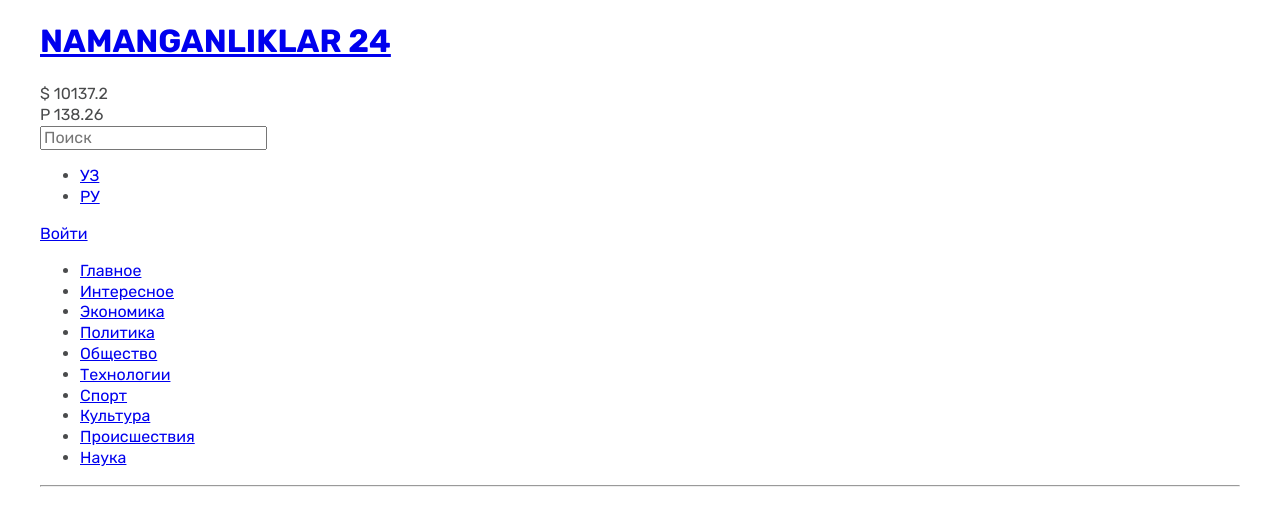
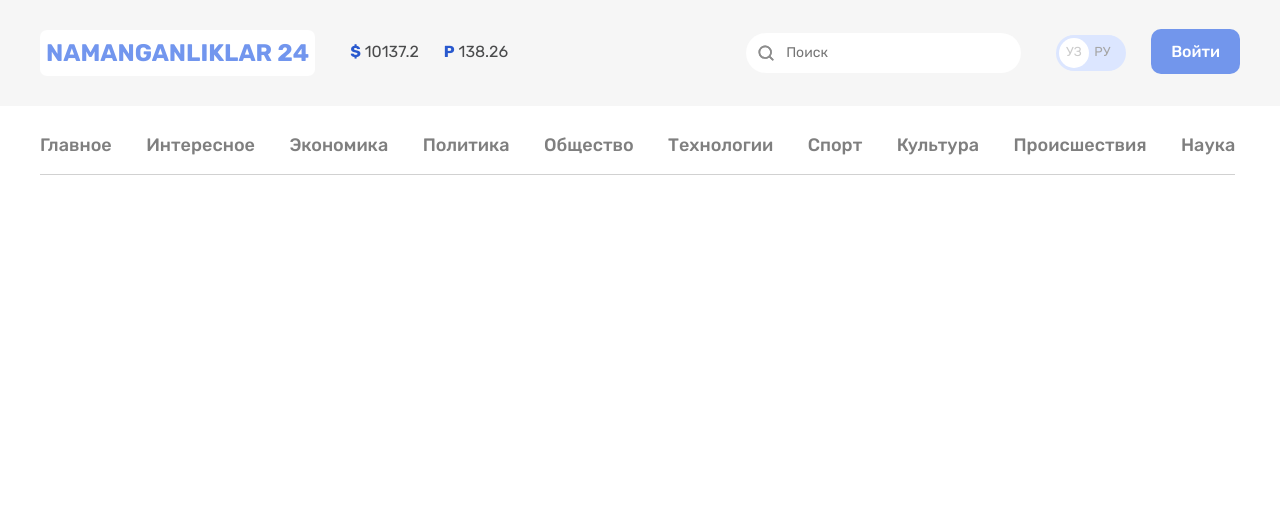
Before and after one commit to anwarbek/namanganliklar-24, a plain HTML site: page index.html in a window 1280 px wide. Drawn offline with Linux system fonts and the light colour scheme.

Commit message:
Add site-header styles

```diff
--- a/css/styles.css
+++ b/css/styles.css
@@ -16,10 +16,175 @@ body {
 
 /* CONTAIBNER */
 .container {
+  display: flex;
+  justify-content: space-between;
   width: 100%;
   max-width: 1260px;
   padding: 0px 30px;
   margin: 0 auto;
 }
 
-/* Rubik 700, 400, 500 */
+.header-top {
+  display: flex;
+  align-items: center;
+  background-color: #f6f6f6;
+}
+
+.header-left-column {
+  display: flex;
+  align-items: center;
+  font-size: 24px;
+}
+
+.logo-text {
+  font-family: "Rubik", "Arial" sans-serif;
+  text-decoration: none;
+  color: #7296ee;
+  background-color: #fff;
+  border-radius: 7px;
+  margin-top: 30px;
+  margin-bottom: 30px;
+}
+
+h1 {
+  font-size: 24px;
+  font-weight: 700;
+  line-height: 28.5px;
+  padding: 9px 6px 8px 6px;
+  margin: 0;
+}
+
+.currency-section {
+  display: flex;
+  font-size: 16px;
+}
+
+.currency:not(:last-child) {
+  margin-left: 35px;
+  margin-right: 25px;
+}
+
+.currency span:first-child {
+  font-weight: bold;
+  color: #2959CE;
+}
+
+.header-right-column {
+  display: flex;
+  align-items: center;
+  justify-content: space-between;
+}
+
+.header-right-column:not(:last-child) {
+  padding-right: 25px;
+
+}
+
+.search {
+  width: 275px;
+  box-sizing: border-box;
+  border: 0px solid #fff;
+  border-radius: 50px;
+  font-size: 14px;
+  font-weight: normal;
+  background-color: white;
+  background-image: url('/img/search.svg');
+  background-position: 10px 10px;
+  background-repeat: no-repeat;
+  padding: 12px 20px 12px 40px;
+  margin-top: 30px;
+  margin-bottom: 30px;
+  margin-right: 35px;
+}
+
+.links {
+  padding-right: 25px;
+}
+
+.language-links {
+  display: flex;
+  align-items: center;
+  justify-content: space-around;
+  width: 70px;
+  height: 36px;
+  background-color: #dce6ff;
+  border-radius: 39px;
+  padding: 0;
+  list-style: none;
+
+}
+
+.link-ru, .ru {
+  font-size: 13px;
+  padding: 0;
+}
+
+.uz, .ru {
+  display: flex;
+  align-items: center;
+  justify-content: center;
+  text-decoration: none;
+}
+
+.uz {
+  font-size: 13px;
+  width: 30px;
+  height: 30px;
+  color: #000;
+  opacity: 0.2;
+  padding-left: 0;
+}
+
+.link-uz {
+  width: 30px;
+  height: 30px;
+  border-radius: 50px;
+  background-color: #fff;
+  margin: 0;
+}
+
+.ru {
+  color: #a6a6a6;
+  padding-right: 13px;
+}
+
+
+
+.login {
+  font-size: 16px;
+  font-weight: 500;
+  color: #fff;
+  background-color: #7296ec;
+  padding: 13px 20px;
+  margin-top: 30px;
+  margin-bottom: 30px;
+  border-radius: 10px;
+  text-decoration: none;
+}
+
+.sitenav {
+  font-weight: 500;
+  font-size: 18px;
+  line-height: 1;
+  margin-top: 30px;
+  background-color: #fff;
+}
+
+.sitenav-list {
+  display: flex;
+  align-items: center;
+  padding: 0;
+  margin: 0;
+  padding-bottom: 20px;
+  list-style: none;
+  border-bottom: 1px solid #d1d1d1;
+}
+
+.sitenav-item:not(:last-child) {
+  margin-right: 34.44px;
+}
+
+.sitenav-link {
+  color: #7f7f7f;
+  text-decoration: none;
+}
--- a/index.html
+++ b/index.html
@@ -20,12 +20,12 @@
 
   <!-- SITE-HEADER -->
   <header class="site-header">
-    <div class="container">
 
     <!-- HEADER-TOP -->
     <div class="header-top">
-        <div class="left-column">
-          <a class="logo" href="#"><h1>NAMANGANLIKLAR 24</h1></a>
+        <div class="container">
+        <div class="header-left-column">
+          <a class="logo-text" href="#"><h1>NAMANGANLIKLAR 24</h1></a>
           <div class="currency-section">
             <div class="currency">
               <span>$</span>
@@ -38,19 +38,22 @@
           </div>
         </div>
 
-        <div class="right-column">
-          <input type="text" name="search" placeholder="Поиск">
-          <ul>
-            <li><a href="#">УЗ</a></li>
-            <li><a href="#">РУ</a></li>
+        <div class="header-right-column">
+          <input class="search" type="text" name="search" placeholder="Поиск">
+          <div class="links">
+            <ul class="language-links">
+              <li class="link-uz"><a class="uz" href="#">УЗ</a></li>
+              <li class="link-ru"><a class="ru" href="#">РУ</a></li>
             </ul>
-          <a class="login" href="#">Войти</a>
+          </div>
+          <div class="button"><a class="login" href="#">Войти</a></div>
+        </div>
       </div>
       </div>
 
       <!-- HEADER-BOTTOM -->
-      <div class="header-bottom">
-        <nav class="sitenav">
+      <div class="sitenav">
+          <nav class="container">
             <ul class="sitenav-list">
               <li class="sitenav-item"><a class="sitenav-link" href="#">Главное</a></li>
               <li class="sitenav-item"><a class="sitenav-link" href="#">Интересное</a></li>
@@ -64,9 +67,8 @@
               <li class="sitenav-item"><a class="sitenav-link" href="#">Наука</a></li>
             </ul>
           </nav>
-        <hr>
         </div>
-    </div>
+
   </header>
 
 </body>
```
Also changed, not shown: img/search.svg (added). Lines whose indentation alone changed are shown as unchanged.
